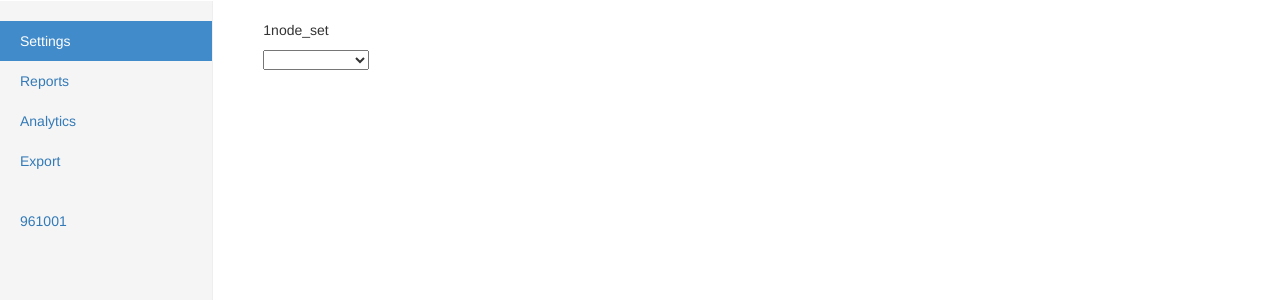
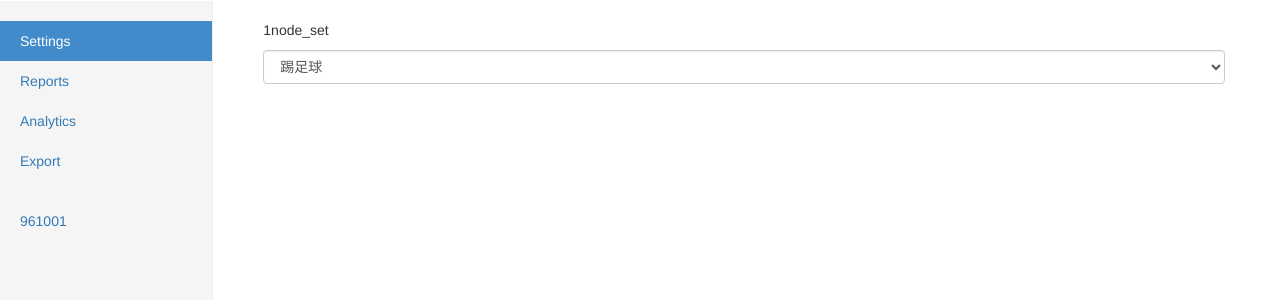
Before and after one commit to zengln/script, a Django app: page /1/ in a window 1280 px wide. Shown: the part 50-350 px from the top of the page. Run offline with Django 3.2, Linux system fonts and the light colour scheme; data comes from the database, SQL or seed files in the repository; some libraries are stand-ins or nearby versions.

Commit message:
使用原始selct下拉框,并获取选中的文本

```diff
--- a/autotest_web/templates/transcode/node_set.html
+++ b/autotest_web/templates/transcode/node_set.html
@@ -1,27 +1,24 @@
 {% extends "transcode\index.html" %}
 {% block content %}
 <p>{{ transcode }}node_set</p>
-<select class="combobox">
-  <option></option>
-  <option value="PA">Pennsylvania</option>
-  <option value="CT">Connecticut</option>
-  <option value="NY">New York</option>
-  <option value="MD">Maryland</option>
-  <option value="VA">Virginia</option>
-</select>
+<form role="form">
+    <div class="form-group">
+        <select class="form-control" id="case-num">
+            <option>踢足球</option>
+            <option>游泳</option>
+            <option>慢跑</option>
+            <option>跳舞</option>
+        </select>
+    </div>
+</form>
+<script>
+  $(function(){
+    $("#case-num").change(function(){
+      alert($("#case-num").find("option:selected").text());
 
+    })
+  })
 
-<script type="text/javascript">
-  $(document).ready(function(){
-    $('.combobox').combobox({
-        onSelect:function(){
-            alter('选定项时触发');
-        },
+</script>
 
-        onUnselect:function(){
-            alter('选定后触发！');
-        },
-    });
-  });
-</script>
 {% endblock %}
```
